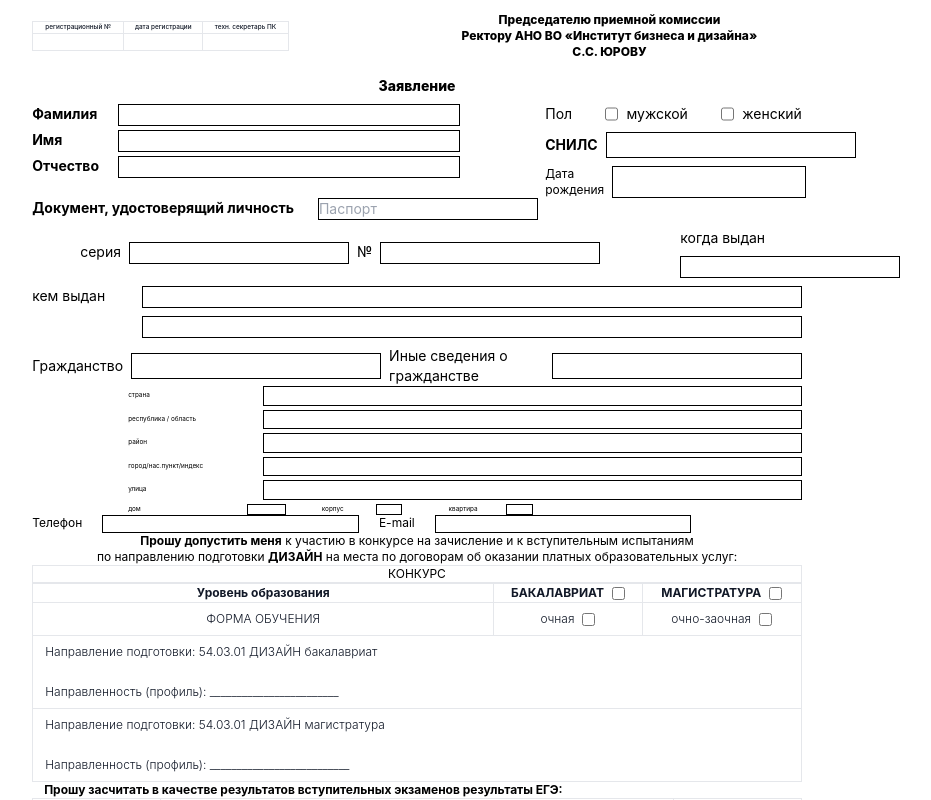
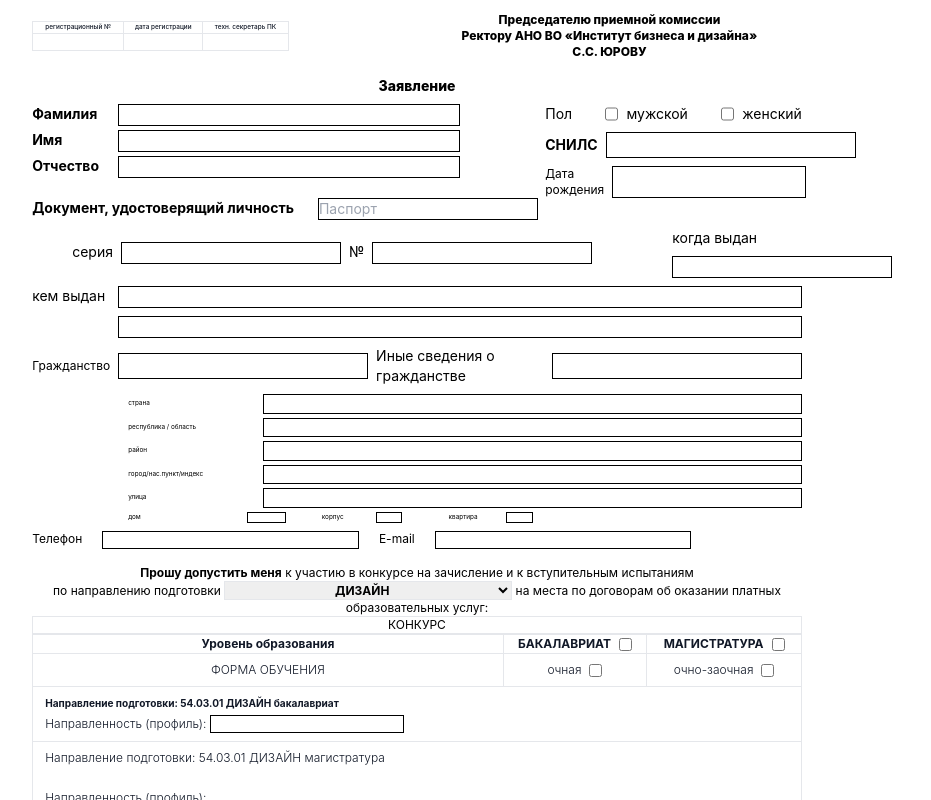
Before and after one commit to Roseskk/registrationform, a Next.js app: page / in a window 1280 px wide. Shown: the top 800 px of the page, without its empty margins (223-1154 px from the left). Built offline with nearby package versions, Linux system fonts and the light colour scheme.

Commit message:
initial coomit

```diff
--- a/pages/index.js
+++ b/pages/index.js
@@ -1,7 +1,130 @@
 import Head from 'next/head'
 import Image from 'next/image'
+import {useState} from "react";
 
 export default function Home() {
+    const [select,setSelect] = useState('ДИЗАЙН');
+
+    const handleSelect = (e) => {
+        setSelect(e.target.value)
+        console.log(select)
+    }
+
+    // const [discipline,setDiscipline] = useState()
+
+    const design = {
+       way: '54.03.01 ДИЗАЙН',
+       subject: ['литература','русский язык']
+    }
+    const reklama = {
+        way: '42.03.01 РЕКЛАМА И СВЯЗИ С ОБЩЕСТВЕННОСТЬЮ',
+        subject: ['русский язык','обществознание','иностранный язык']
+    }
+    const management = {
+        way: '38.03.02 МЕНЕДЖМЕНТ',
+        subject: ['математика','русский язык','обществознание']
+    }
+    const result = () => {
+
+        return(
+            <>
+            <div className={'w-full'}>
+                <table className="w-full border text-center">
+                    <caption className={'text-xs border'}>КОНКУРС</caption>
+                    <thead className="border-b">
+                    <tr>
+                        <th scope="col" className="text-xs font-bold  text-gray-900 border-r">
+                            Уровень образования
+                        </th>
+                        <th scope="col" className="text-xs font-bold  text-gray-900 border-r">
+                            <label className={'flex  justify-center items-center gap-2  text-xs'}>
+                                БАКАЛАВРИАТ
+                                <input type={"checkbox"}/>
+                            </label>
+                        </th>
+                        <th scope="col" className="text-xs font-bold  text-gray-900  border-r">
+                            <label className={'flex  justify-center items-center  gap-2 text-xs'}>
+                                МАГИСТРАТУРА
+                                <input type={"checkbox"}/>
+                            </label>
+                        </th>
+                    </tr>
+                    </thead>
+                    <tbody>
+                    <tr className="border-b">
+                        <td className="text-xs font-bold text-gray-900 font-light px-3 py-2 whitespace-nowrap border-r">
+                            ФОРМА ОБУЧЕНИЯ
+                        </td>
+                        <td className="text-xs font-bold text-gray-900 font-light px-3 py-2 whitespace-nowrap border-r">
+                            <label className={'flex  justify-center items-center gap-2  text-xs'}>
+                                очная
+                                <input type={"checkbox"}/>
+                            </label>
+                        </td>
+                        <td className="text-xs font-bold text-gray-900 font-light px-3 py-2 whitespace-nowrap">
+                            <label className={'flex  justify-center items-center gap-2  text-xs'}>
+                                очно-заочная
+                                <input type={"checkbox"}/>
+                            </label>
+                        </td>
+                    </tr>
+                    <tr className="border-b ">
+                        <td className="text-xs text-left w-full  font-bold text-gray-900 font-light px-3 py-2 whitespace-nowrap gap-1 flex flex-col ">
+                            <span>Направление подготовки: 54.03.01 ДИЗАЙН бакалавриат</span> <br />
+                            <span>Направленность (профиль): <input className={' '} type={"text"}/></span>
+
+                        </td>
+                    </tr>
+                    <tr className={'w-full'}>
+                        <td className="text-xs text-left w-full  font-bold text-gray-900 font-light px-3 py-2 whitespace-nowrap gap-1 flex flex-col ">
+                            <span>Направление подготовки: 54.03.01 ДИЗАЙН магистратура</span> <br />
+                            <span>Направленность (профиль): __________________________</span>
+                        </td>
+                    </tr>
+                    </tbody>
+                </table>
+            </div>
+        <div className={'w-full flex flex-col gap-0'}>
+            <span className={'font-bold text-xs pl-3'}>Прошу засчитать в качестве результатов вступительных экзаменов результаты ЕГЭ:</span>
+            <table className="w-full border text-center">
+                <thead className="border-b w-full">
+                <tr className={'w-full'}>
+                    <th scope="col" className="text-xs font-bold w-1/6  text-gray-900 border-r">
+                        Предметы
+                    </th>
+                    <th scope="col" className="text-xs font-bold w-4/6  text-gray-900 border-r">
+
+                    </th>
+                    <th scope="col" className="text-xs font-bold w-1/6  text-gray-900  border-r">
+                        Баллы
+                    </th>
+                </tr>
+                </thead>
+            </table>
+            <div className={'text-xs w-full mt-1 flex items-center justify-between'}>
+                <div className={'flex gap-5 items-center w-7/12'}>
+                    <span className={'w-4/12'}>литерутара</span>
+                    <div className={'flex items-center gap-1 '}>
+                        <label>год сдачи</label>
+                        <input className={'border-t-0 border-l-0 border-r-0 '} type={'text'}/>
+                    </div>
+                </div>
+                <input className={'border pl-2 pr-2   w-1/12'}/>
+            </div>
+            <div className={'text-xs w-full mt-1 flex items-center justify-between'}>
+                <div className={'flex gap-5 items-center w-7/12'}>
+                    <span className={'w-4/12'}>русский язык</span>
+                    <div className={'flex items-center gap-1'}>
+                        <label>год сдачи</label>
+                        <input className={'border-t-0 border-l-0 border-r-0 '} type={'text'}/>
+                    </div>
+                </div>
+                <input className={'border pl-2 pr-2   w-1/12'}/>
+            </div>
+        </div>
+            </>
+        )
+    }
   return (
     <div >
       <Head>
@@ -90,7 +213,7 @@ export default function Home() {
                           <h2 className={'font-bold'}>Документ, удостоверящий личность</h2>
                           <input placeholder={'Паспорт'} className={'border'} type={"text"}/>
                       </div>
-                      <div className={'w-full mt-2 flex items-center ml-12 '}>
+                      <div className={'w-full mt-2 flex items-center ml-10 '}>
                           <div className={'flex gap-2'}>
                               <h3>серия</h3>
                               <input className={'border'} type={'number'}/>
@@ -103,7 +226,7 @@ export default function Home() {
                           </div>
                       </div>
                       <div className={'flex mt-2 '}>
-                          <label className={'w-1/6'}>кем выдан</label>
+                          <label className={'w-s'}>кем выдан</label>
                           <div className={'flex flex-col gap-2 w-full'}>
                               <input className={'w-full border'} type={"text"}/>
                               <input className={'w-full border'} type={"text"}/>
@@ -113,13 +236,13 @@ export default function Home() {
 
                   <div className={'w-full flex flex-col mt-2'}>
                       <div className={'flex items-center gap-2'}>
-                          <h2 className={'text-sm'}>Гражданство</h2>
+                          <h2 className={'text-xs'}>Гражданство</h2>
                           <input className={'border'} type={"text"}/>
                           <h2 className={'text-sm'}>Иные сведения о гражданстве</h2>
                           <input className={'border'} type={"text"}/>
                       </div>
                   </div>
-                  <div className={'w-full ml-24 flex flex-col gap-1'}>
+                  <div className={'w-full ml-24 mt-2 flex flex-col gap-1'}>
                       <div className={'flex w-full text-x2s items-center'}>
                           <h3 className={'w-1/5'}>страна</h3>
                           <input className={'w-4/5 p-1'} type={"text"}/>
@@ -156,15 +279,21 @@ export default function Home() {
                           </div>
                       </div>
                   </div>
-                  <div className={'flex w-full text-xs gap-5'}>
+                  <div className={'flex w-full text-xs gap-5 mt-2'}>
                       <h2 className={''}>Телефон</h2>
                       <input className={'w-2/6'} type={"number"} />
                       <h2 className={''}>E-mail</h2>
                       <input className={'w-2/6'} type={"email"}/>
                   </div>
-                  <div className={'flex items-center justify-center text-xs w-full'}>
+                  <div className={'flex items-center justify-center text-xs w-full mt-4'}>
                       <p className={'text-center'}><strong>Прошу допустить меня</strong> к участию в конкурсе на зачисление и к вступительным испытаниям<br/>
-                          по направлению подготовки <strong>ДИЗАЙН</strong> на места по договорам об оказании платных образовательных услуг:</p>
+                          по направлению подготовки <strong>
+                              <select className={'border w-fit text-center'} value={select} onChange={handleSelect}  >
+                                  <option value={'ДИЗАЙН'}>ДИЗАЙН</option>
+                                  <option value={'МЕНЕДЖМЕНТ'}>МЕНЕДЖМЕНТ</option>
+                                  <option value={'РЕКЛАМА И СВЯЗИ С ОБЩЕСТВЕННОСТЬЮ'}>РЕКЛАМА И СВЯЗИ С ОБЩЕСТВЕННОСТЬЮ</option>
+                              </select>
+                      </strong> на места по договорам об оказании платных образовательных услуг:</p>
                   </div>
                   <div className={'w-full'}>
                       <table className="w-full border text-center">
@@ -177,13 +306,13 @@ export default function Home() {
                               <th scope="col" className="text-xs font-bold  text-gray-900 border-r">
                                   <label className={'flex  justify-center items-center gap-2  text-xs'}>
                                       БАКАЛАВРИАТ
-                                      <input type={"checkbox"}/>
+                                      <input value={'БАКАЛАВРИАТ'} type={"checkbox"}/>
                                   </label>
                               </th>
                               <th scope="col" className="text-xs font-bold  text-gray-900  border-r">
                                   <label className={'flex  justify-center items-center  gap-2 text-xs'}>
                                       МАГИСТРАТУРА
-                                      <input type={"checkbox"}/>
+                                      <input value={'МАГИСТРАТУРА'} type={"checkbox"}/>
                                   </label>
                               </th>
                           </tr>
@@ -196,20 +325,28 @@ export default function Home() {
                               <td className="text-xs font-bold text-gray-900 font-light px-3 py-2 whitespace-nowrap border-r">
                                   <label className={'flex  justify-center items-center gap-2  text-xs'}>
                                       очная
-                                      <input type={"checkbox"}/>
+                                      <input value={'очная'} type={"checkbox"}/>
                                   </label>
                               </td>
                               <td className="text-xs font-bold text-gray-900 font-light px-3 py-2 whitespace-nowrap">
                                   <label className={'flex  justify-center items-center gap-2  text-xs'}>
                                       очно-заочная
-                                      <input type={"checkbox"}/>
+                                      <input value={'очно-заочная'} type={"checkbox"}/>
                                   </label>
                               </td>
                           </tr>
-                          <tr className="border-b ">
-                              <td className="text-xs text-left w-full  font-bold text-gray-900 font-light px-3 py-2 whitespace-nowrap gap-1 flex flex-col ">
-                                  <span>Направление подготовки: 54.03.01 ДИЗАЙН бакалавриат</span> <br />
-                                  <span>Направленность (профиль): ________________________</span>
+                          <tr className="border-b  ">
+                              <td className="text-xs text-left w-full  font-bold text-gray-900 font-light px-3 py-2 whitespace-nowrap gap-1 flex flex-col  ">
+                                  {
+                                      select === 'ДИЗАЙН' ? <span className={'text-xls font-bold'}>Направление подготовки: {design.way} бакалавриат<br/></span>  : null
+                                  }
+                                  {
+                                      select === 'РЕКЛАМА И СВЯЗИ С ОБЩЕСТВЕННОСТЬЮ' ? <span className={'text-xls font-bold'}>Направление подготовки: {reklama.way} бакалавриат<br/></span>  : null
+                                  }
+                                  {
+                                      select === 'МЕНЕДЖМЕНТ' ? <span className={'text-xls font-bold'}>Направление подготовки: {management.way} бакалавриат<br/></span> : null
+                                  }
+                                  <span>Направленность (профиль): <input className={' '} type={"text"}/></span>
 
                               </td>
                           </tr>
@@ -234,7 +371,7 @@ export default function Home() {
 
                               </th>
                               <th scope="col" className="text-xs font-bold w-1/6  text-gray-900  border-r">
-                                 Баллы
+                                  Баллы
                               </th>
                           </tr>
                           </thead>
@@ -260,7 +397,9 @@ export default function Home() {
                           <input className={'border pl-2 pr-2   w-1/12'}/>
                       </div>
                   </div>
-
+                  {/*{*/}
+                  {/*    result()*/}
+                  {/*}*/}
                   <div className={'flex mt-2 flex-col w-full gap-1'}>
                       <span className={'font-bold text-xs'}>Прошу засчитать в качестве результатов вступительных экзаменов результаты олимпиады:</span>
                       <div className={'w-full flex text-xs items-center '}>
--- a/tailwind.config.js
+++ b/tailwind.config.js
@@ -9,7 +9,8 @@ module.exports = {
         pageW: '1600px'
       },
       width: {
-        a4: '210mm'
+        a4: '210mm',
+        s: '12.6%'
       },
       height:{
         a4: '297mm'
@@ -17,7 +18,7 @@ module.exports = {
       fontSize:{
         xxs: '0.4rem',
         x2s: '0.4rem',
-        xls: '0.6rem'
+        xls: '0.63rem'
       }
     },
   },
```
